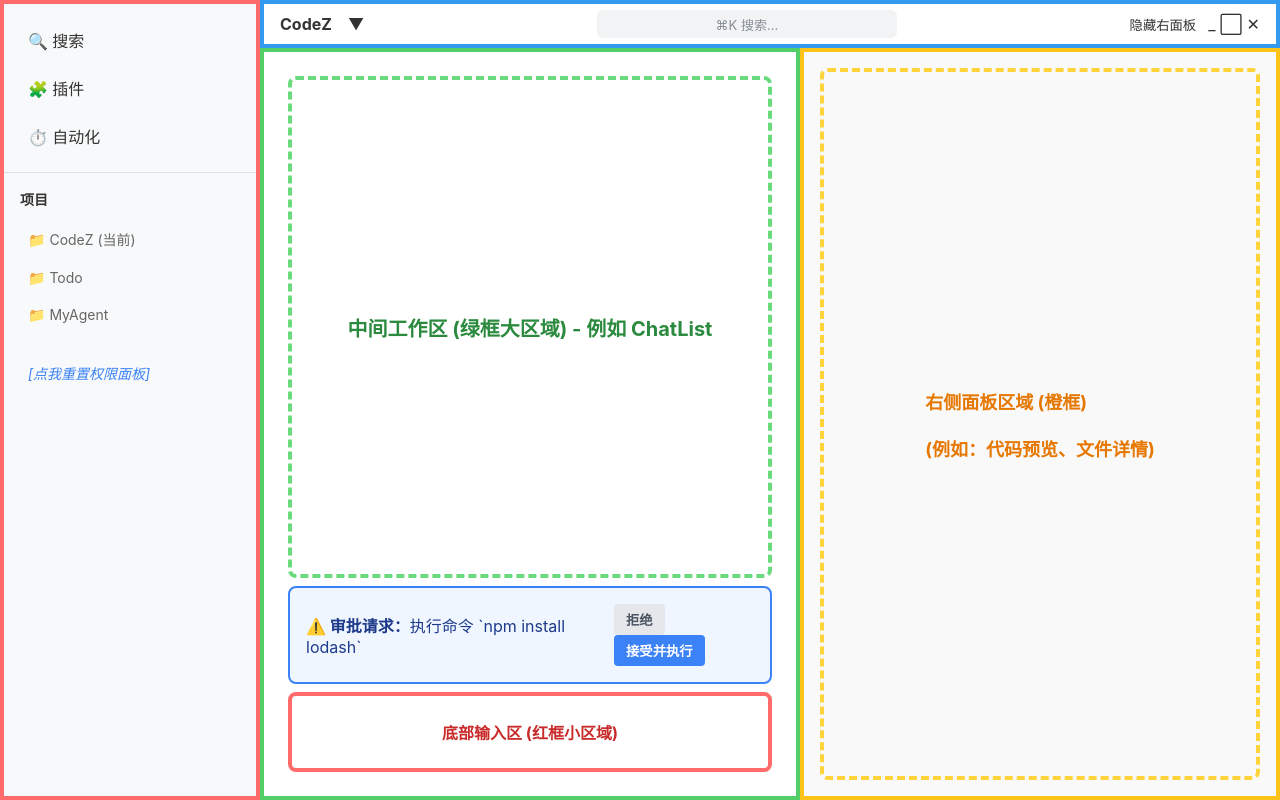
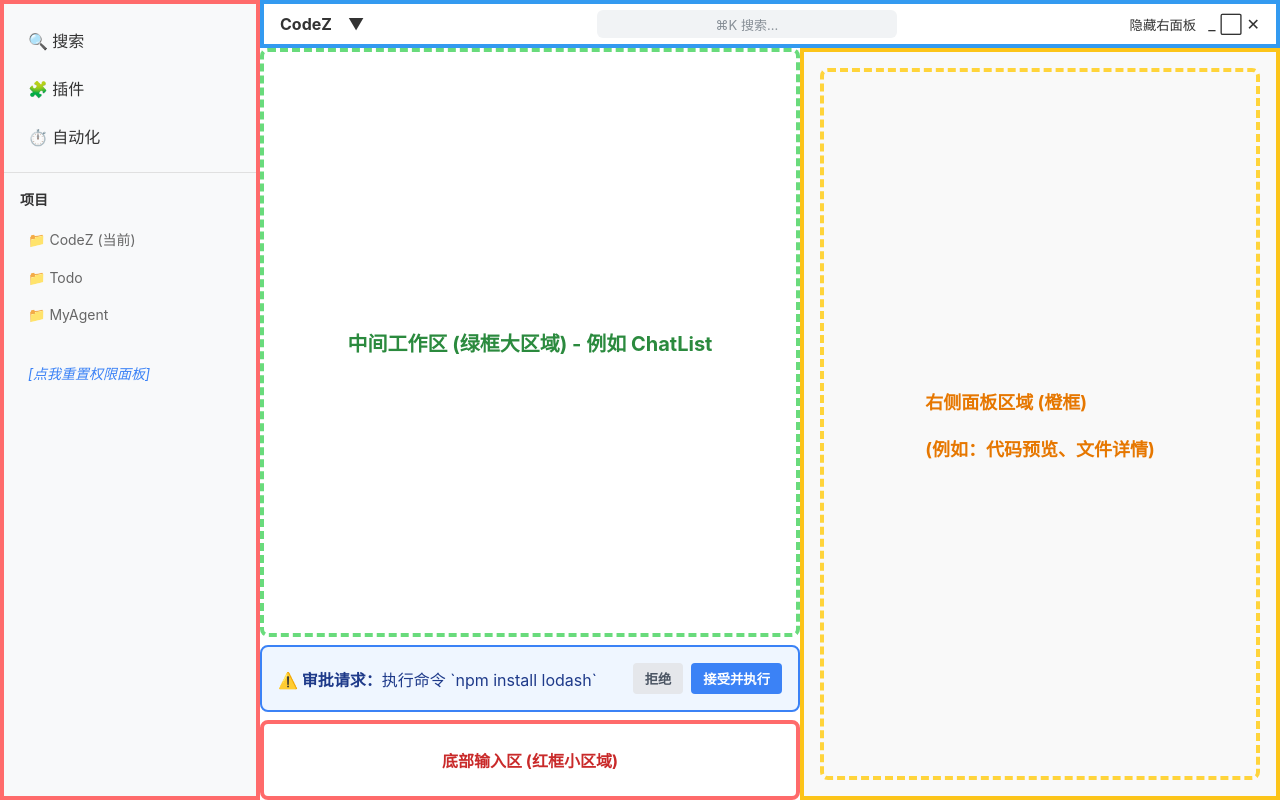
Before and after one commit to aike1202/CodeZ, a React (Vite) app in the folder src/renderer/: page / in a window 1280 px wide. Built offline with nearby package versions, Linux system fonts and the light colour scheme.

Commit message:
feat(layout): 支持工作区分区插槽

```diff
--- a/src/renderer/src/components/layout/AppLayout.tsx
+++ b/src/renderer/src/components/layout/AppLayout.tsx
@@ -6,8 +6,17 @@ interface AppLayoutProps {
   sidebar?: ReactNode;
   /** 顶部标题栏/功能栏组件 */
   topbar?: ReactNode;
-  /** 中间核心工作区内容 */
-  children: ReactNode;
+
+  /** 中间核心工作区：聊天列表区 */
+  chatList?: ReactNode;
+  /** 中间核心工作区：权限审核悬浮/插入区 */
+  permissionArea?: ReactNode;
+  /** 中间核心工作区：底部输入区 */
+  chatInput?: ReactNode;
+
+  /** 如果仍然想用统一的 children 也可以保留，或者不用 */
+  children?: ReactNode;
+
   /** 右侧辅助面板组件 (可选) */
   rightPanel?: ReactNode;
   /** 给最外层容器加的额外的类名 */
@@ -30,6 +39,9 @@ interface AppLayoutProps {
 export const AppLayout: React.FC<AppLayoutProps> = ({
   sidebar,
   topbar,
+  chatList,
+  permissionArea,
+  chatInput,
   children,
   rightPanel,
   className = '',
@@ -148,6 +160,9 @@ export const AppLayout: React.FC<AppLayoutProps> = ({
         <div className="app-layout-content-wrapper">
           {/* 中间主要工作区 */}
           <div className="app-layout-workspace">
+            {chatList}
+            {permissionArea}
+            {chatInput}
             {children}
           </div>
 
--- a/src/renderer/src/pages/LayoutPreview.tsx
+++ b/src/renderer/src/pages/LayoutPreview.tsx
@@ -11,7 +11,7 @@ const LayoutPreview: React.FC = () => {
   const [rightPanelWidth, setRightPanelWidth] = useState(480);
   const [sidebarWidth, setSidebarWidth] = useState(260);
 
-  // 模拟假数据
+  // 1. Sidebar (侧边栏) 的内容变量
   const SidebarContent = (
     <div className="preview-placeholder-sidebar" style={{ border: '4px solid #ff6b6b' }}>
       <div className="preview-sidebar-top">
@@ -35,6 +35,7 @@ const LayoutPreview: React.FC = () => {
     </div>
   );
 
+  // 2. TopBar (顶部栏) 的内容变量
   const TopBarContent = (
     <div className="preview-placeholder-topbar" style={{ border: '4px solid #339af0' }}>
       <div style={{ display: 'flex', gap: 16 }}>
@@ -52,6 +53,7 @@ const LayoutPreview: React.FC = () => {
     </div>
   );
 
+  // 3. RightPanel (右侧面板) 的内容变量
   const RightPanelContent = (
     <div className="preview-placeholder-rightpanel" style={{ border: '4px solid #fcc419' }}>
       <div className="preview-rightpanel-content">
@@ -62,26 +64,15 @@ const LayoutPreview: React.FC = () => {
     </div>
   );
 
-  return (
-    <AppLayout
-      sidebar={SidebarContent}
-      topbar={TopBarContent}
-      rightPanel={showRightPanel ? RightPanelContent : undefined}
-      rightPanelWidth={rightPanelWidth}
-      onRightPanelWidthChange={setRightPanelWidth}
-      sidebarWidth={sidebarWidth}
-      onSidebarWidthChange={setSidebarWidth}
-    >
-      {/* 工作区内容（将挂载在绿框里面） */}
-      <div className="preview-placeholder-workspace" style={{ border: '4px solid #51cf66' }}>
-
-        {/* 聊天列表区 */}
+  // 4a. ChatList
+  const ChatListContent = (
     <div className="preview-chat-list">
       中间工作区 (绿框大区域) - 例如 ChatList
     </div>
+  );
 
-        {/* 悬浮/插进在输入框上方的权限审批区域 */}
-        {showPermission && (
+  // 4b. Permission (权限审核)
+  const PermissionContent = showPermission ? (
     <div className="preview-permission-panel">
       <div>
         <strong>⚠️ 审批请求：</strong>
@@ -102,15 +93,29 @@ const LayoutPreview: React.FC = () => {
         </button>
       </div>
     </div>
-        )}
+  ) : null;
 
-        {/* 底部的输入框 */}
+  // 4c. ChatInput
+  const ChatInputContent = (
     <div className="preview-chat-input" style={{ border: '4px solid #ff6b6b' }}>
       底部输入区 (红框小区域)
     </div>
+  );
 
-      </div>
-    </AppLayout>
+  return (
+    <AppLayout
+      sidebar={SidebarContent}
+      topbar={TopBarContent}
+      rightPanel={showRightPanel ? RightPanelContent : undefined}
+      rightPanelWidth={rightPanelWidth}
+      onRightPanelWidthChange={setRightPanelWidth}
+      sidebarWidth={sidebarWidth}
+      onSidebarWidthChange={setSidebarWidth}
+
+      chatList={ChatListContent}
+      permissionArea={PermissionContent}
+      chatInput={ChatInputContent}
+    />
   );
 };
 
```
Lines whose indentation alone changed are shown as unchanged.
